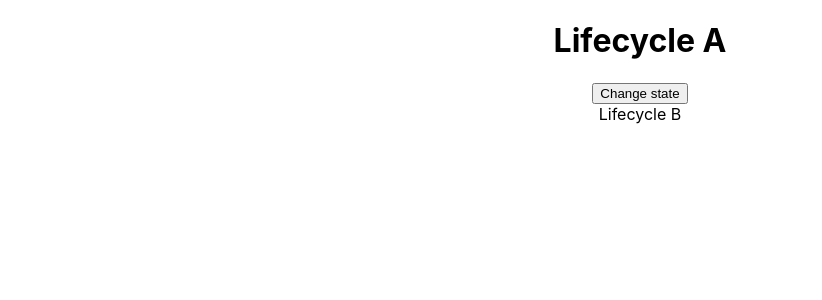
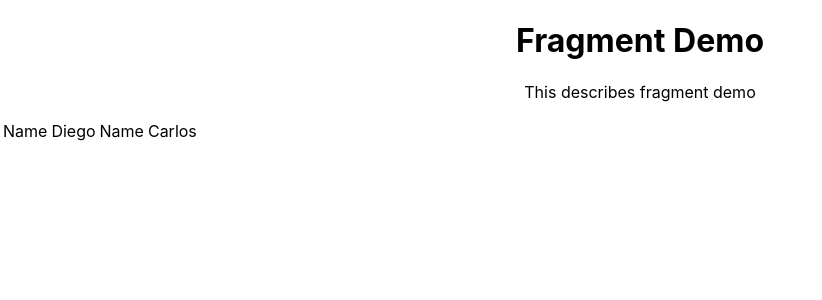
Before and after one commit to CZDiego/react-tutorial, a React (Create React App) app: page / in a window 1280 px wide. Shown: the top 300 px of the page, without its empty margins (0-822 px from the left). Built offline with nearby package versions, Linux system fonts and the light colour scheme.

Commit message:
Add fragments

```diff
--- a/src/App.js
+++ b/src/App.js
@@ -1,12 +1,15 @@
 import React from 'react';
 import './App.css';
-import LifecyleA from "./components/lifecycle/LifecycleA";
+import FragmentDemo from "./components/fragment/FragmentDemo";
+import Table from "./components/fragment/Table";
 
 function App() {
   return (
     <div className="App">
 
-      <LifecyleA/>
+      <FragmentDemo/>
+
+      <Table/>
 
     </div>
   );
--- /dev/null
+++ b/src/components/fragment/Coumns.js
@@ -0,0 +1,32 @@
+import React, {Fragment} from "react";
+
+const Columns = () => {
+
+  const items = [
+    {
+      id: 0,
+      name: 'Diego'
+    },
+    {
+      id: 1,
+      name: 'Carlos'
+    }
+  ];
+
+  return (
+    <Fragment>
+      {
+        items.map(item => (
+          <Fragment key={item.id}>
+            <td>Name</td>
+            <td>{item.name}</td>
+          </Fragment>
+        ))
+      }
+
+    </Fragment>
+  );
+
+};
+
+export default Columns;
--- /dev/null
+++ b/src/components/fragment/FragmentDemo.js
@@ -0,0 +1,12 @@
+import React, {Fragment} from "react";
+
+const FragmentDemo = () => {
+  return (
+    <Fragment>
+      <h1>Fragment Demo</h1>
+      <p>This describes fragment demo</p>
+    </Fragment>
+  );
+};
+
+export default FragmentDemo;
--- /dev/null
+++ b/src/components/fragment/Table.js
@@ -0,0 +1,16 @@
+import React from "react";
+import Columns from "./Coumns";
+
+const Table = () => {
+  return (
+    <table>
+      <tbody>
+      <tr>
+        <Columns/>
+      </tr>
+      </tbody>
+    </table>
+  )
+};
+
+export default Table;
```
